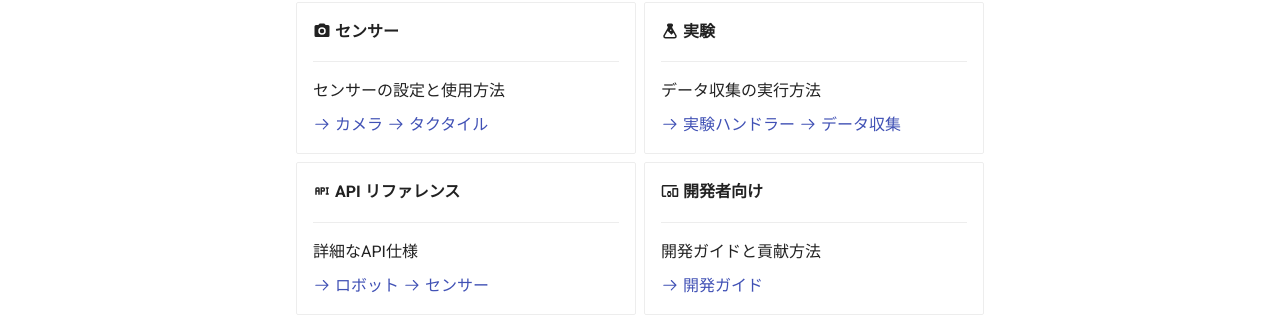
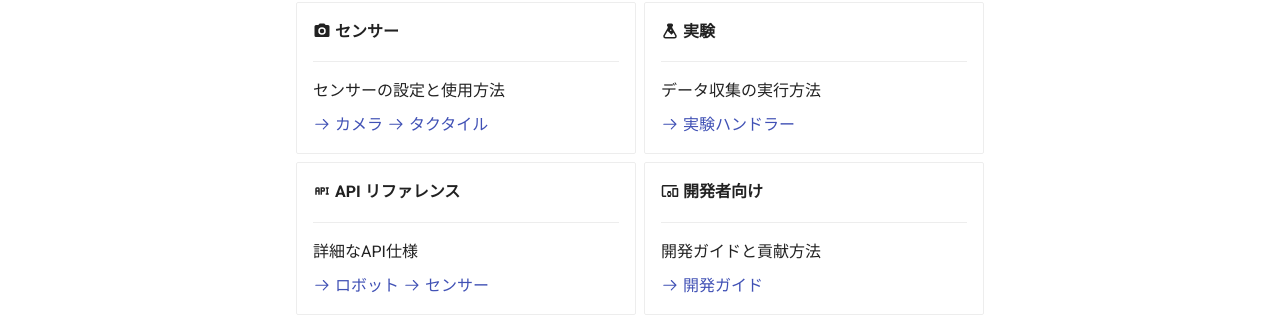
Before and after one commit to keio-crl/robopy, an MkDocs documentation site: the page built from docs/index.md, in a window 1280 px wide and 1142 px high. Shown: the part 529-846 px from the top of the window. Built offline with MkDocs 1.6.1 and Material for MkDocs 9.7.7, drawn with Linux system fonts in a browser that asks for light colours; comment, search, counter and statistics services are not loaded; the version menu is left out.

Commit message:
fix: remove outdated link to data collection in experiments section

```diff
--- a/docs/index.md
+++ b/docs/index.md
@@ -40,7 +40,6 @@
     データ収集の実行方法
 
     [:octicons-arrow-right-24: 実験ハンドラー](experiments/handlers.md)
-    [:octicons-arrow-right-24: データ収集](experiments/data-collection.md)
 
 -   :material-api: **API リファレンス**
 
```
